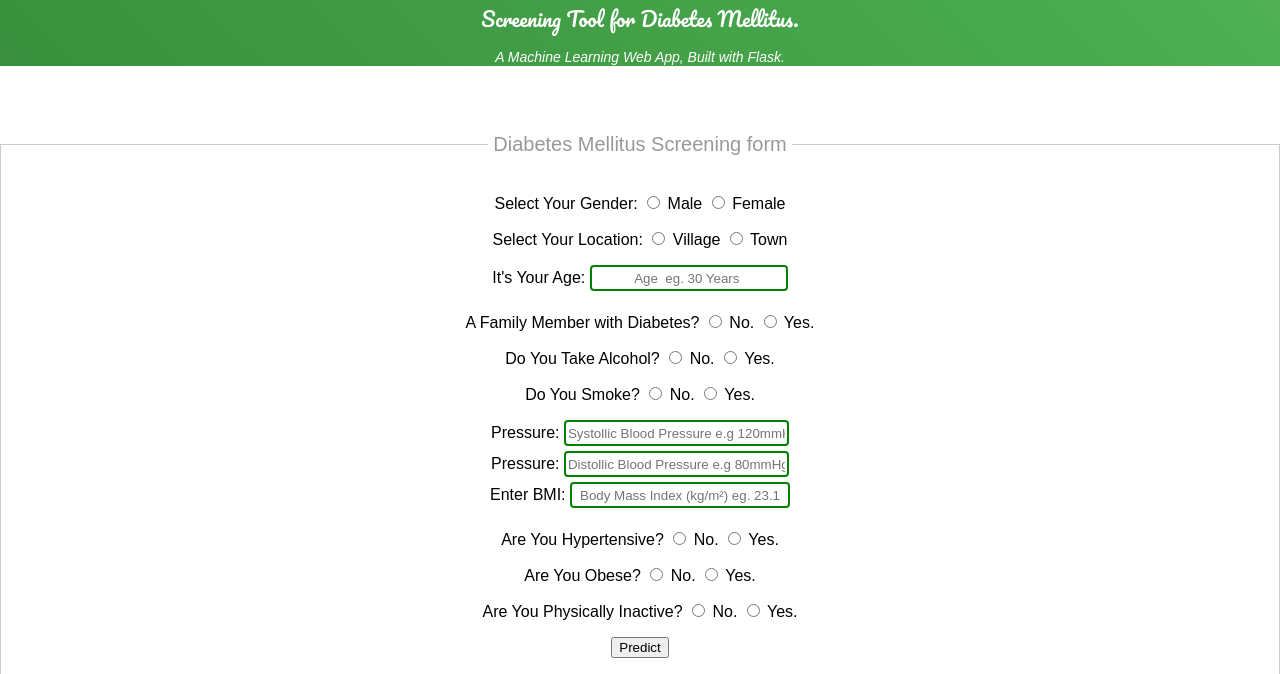
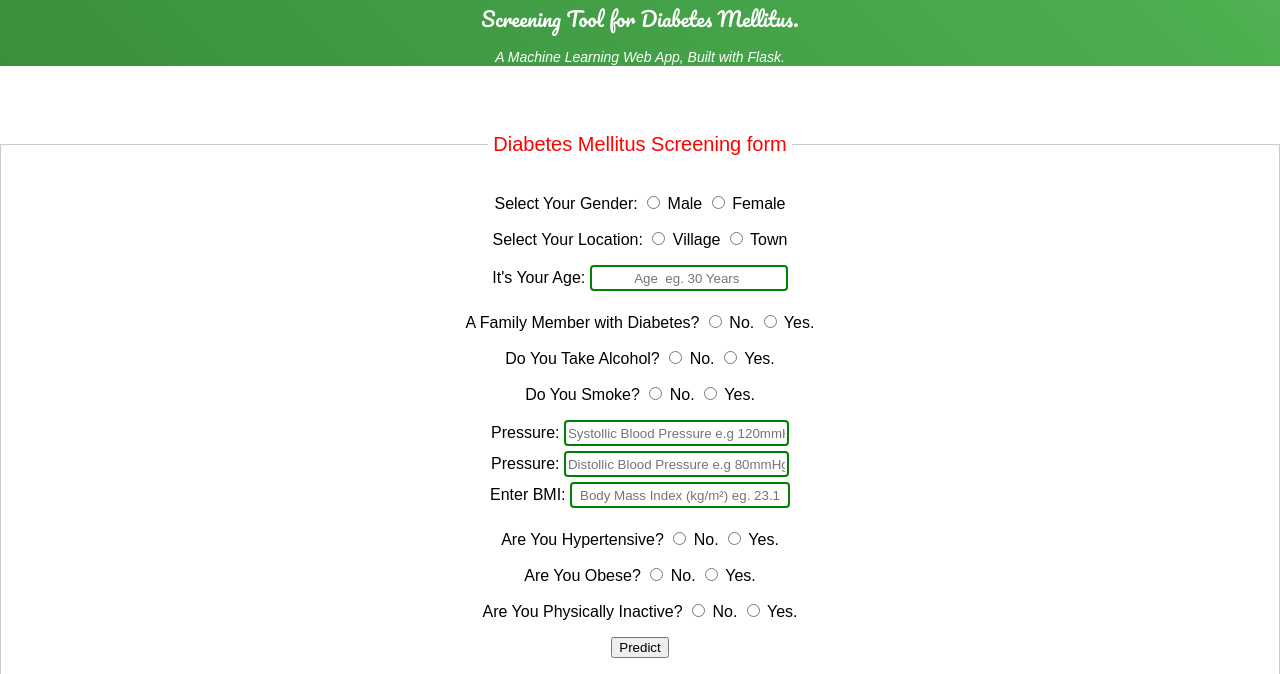
Before and after one commit to dbms-sema/Type-2-Diabetes, a Flask app: page / in a window 1280 px wide. Shown: the top 674 px of the page. Run offline with Flask 2, Linux system fonts and the light colour scheme; parts of the project's set-up code (start-up, migrations or seed data) failed here and were passed over; some libraries are stand-ins or nearby versions.

Commit message:
Update styles.css

```diff
--- a/static/styles.css
+++ b/static/styles.css
@@ -13,7 +13,7 @@ fieldset{
 legend{
 	font-size: 1.25em;
 	padding: 0.25em;
-	color:#999;
+	color: red;
 }
 body{
     font-family: Arial, Helvetica,sans-serif;
```
